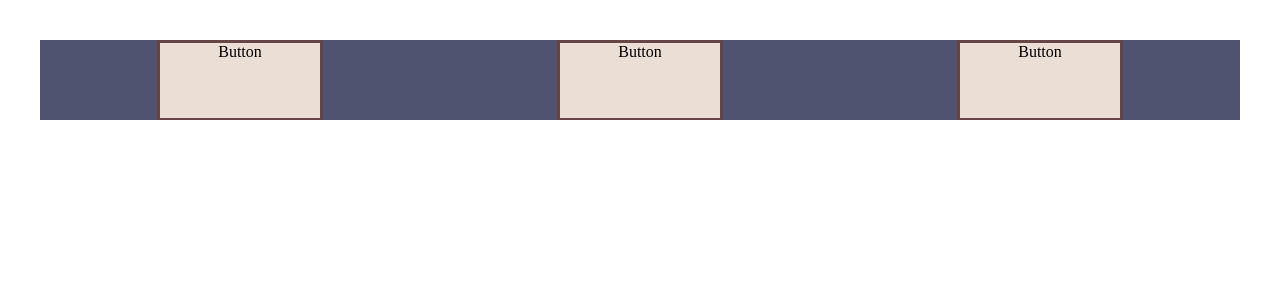
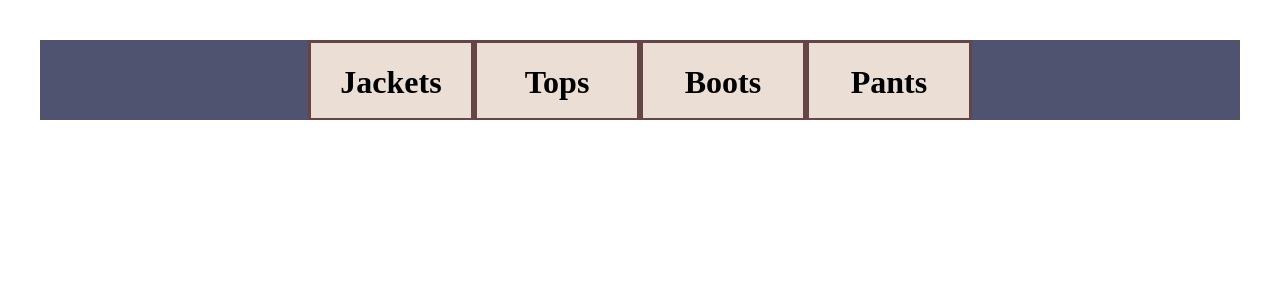
Before and after one commit to AustenVanBrogen/react_shopping_cart, a React (Vite) app in the folder react_shopping_cart/: page / in a window 1280 px wide. Shown: the top 300 px of the page. Built offline with nearby package versions, Linux system fonts and the light colour scheme.

Commit message:
Gave the navbar buttons classes corresponding to their respective categories. Added a fourth button. Made the buttons change color to match their outline when hovered over. Also added a function for when the buttons are clicked, although currently it just logs the button's name to the console

```diff
--- a/react_shopping_cart/src/components/Button.css
+++ b/react_shopping_cart/src/components/Button.css
@@ -6,3 +6,7 @@
     background-color: rgb(234,222,213);
     border: 3px solid rgb(101,69,69);
 }
+
+.navbarButton:hover{
+    background-color: rgb(101,69,69);
+}
--- a/react_shopping_cart/src/components/Button.jsx
+++ b/react_shopping_cart/src/components/Button.jsx
@@ -1,7 +1,14 @@
 import './Button.css';
 
-export default function Button({buttonID}){
-    return <div className={buttonID}>
-        Button
+export default function Button({button}){
+
+    function handleClick(){
+        console.log(getButtonIDs()[1]);
+    }
+    function getButtonIDs(){
+        return button.toString().split(" ");
+    }
+    return <div className={button} onClick={handleClick}>
+        <h1>{getButtonIDs()[1]}</h1>
     </div>
 }
--- a/react_shopping_cart/src/components/Navbar.css
+++ b/react_shopping_cart/src/components/Navbar.css
@@ -4,7 +4,7 @@
     width: 100%;
     display: flex;
     background-color: rgb(80,83,112);
-    justify-content: space-around;
+    justify-content: center;
     overflow: hidden;
 
 }
--- a/react_shopping_cart/src/components/Navbar.jsx
+++ b/react_shopping_cart/src/components/Navbar.jsx
@@ -3,8 +3,9 @@ import Button from './Button.jsx';
 
 export default function Navbar(){
     return <div className='navBar'>
-        <Button buttonID='navbarButton navbarButton1'></Button>
-        <Button buttonID='navbarButton navbarButton2'></Button>
-        <Button buttonID='navbarButton navbarButton3'></Button>
+        <Button button='navbarButton Jackets'></Button>
+        <Button button='navbarButton Tops'></Button>
+        <Button button='navbarButton Boots'></Button>
+        <Button button='navbarButton Pants'></Button>
         </div>
 }
```
